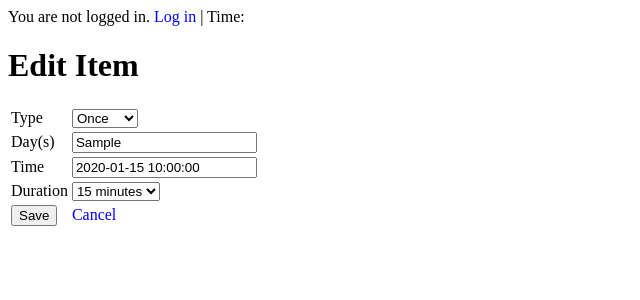
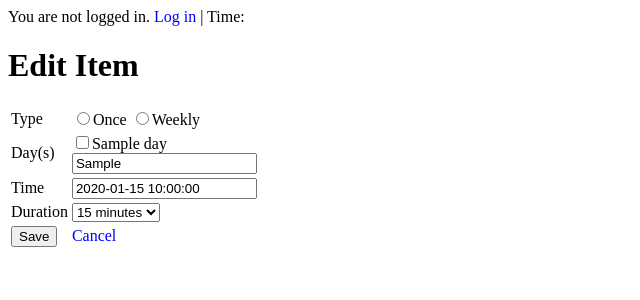
Before and after one commit to zeevro/heater-server, a Flask app: template templates/edit.html in a window 1280 px wide. Shown: the top 300 px of the page, without its empty margins (0-640 px from the left). Run offline with Flask 2, Linux system fonts and the light colour scheme; the template is opened without the code that fills it: most values are stand-ins (such as "Sample title", 1, 10 or a date in 2020); some libraries are stand-ins or nearby versions.

Commit message:
Schedule type is now radios; Empty field validation on days and time.

```diff
--- a/myapp.py
+++ b/myapp.py
@@ -69,6 +69,12 @@
                                item=item,
                                days=[(str(i), d) for i, d in enumerate(DAYS)],
                                time=_web_time())
+
+    if not request.form['days']:
+        return redirect(url_for('items', message='No day(s) in request!'))
+
+    if not request.form['days']:
+        return redirect(url_for('items', message='No time in request!'))
 
     item = B(request.form['schedule_type'],
              request.form['days'],
--- a/templates/edit.html
+++ b/templates/edit.html
@@ -20,8 +20,8 @@
 
 				$('#on_time').timepicker({timeFormat: 'h:i A', step: 15});
 
-				$('#schedule_type').change(function() {
-					if ($('#schedule_type').val() == 'once') {
+				$('.schedule_type_radio').change(function() {
+					if (this.value == 'once') {
 						$('#days_weekly').addClass('hidden')
 						$('#days_once').removeClass('hidden')
 					} else {
@@ -31,7 +31,7 @@
 				});
 
 				$('form').submit(function() {
-					if ($('#schedule_type').val() == 'weekly') {
+					if ($('.schedule_type_radio[checked]').val() == 'weekly') {
 						var checkValues = $('.days_weekly_checkbox:checked').map(function() {
 							return $(this).val();
 						}).get();
@@ -39,7 +39,7 @@
 					}
 				});
 
-				$('#schedule_type').change();
+				$('.schedule_type_radio[checked]').change();
 			});
 		</script>
 {% endblock %}
@@ -51,11 +51,9 @@
 				<tr>
 					<td><label for="schedule_type">Type</label></td>
 					<td>
-						<select id="schedule_type" name="schedule_type">
-						{% for t in ['once', 'weekly'] %}
-							<option value="{{ t }}"{% if item.schedule_type == t %} selected="selected"{% endif %}>{{ t|title }}</option>
-						{% endfor %}
-						</select>
+					{% for t in ['once', 'weekly'] %}
+						<label><input type="radio" name="schedule_type" class="schedule_type_radio" value="{{ t }}"{% if item.schedule_type == t %} checked="true"{% endif %}/>{{ t|title }}</label>
+					{% endfor %}
 					</td>
 				</tr>
 				<tr>
@@ -63,8 +61,7 @@
 					<td>
 						<div id="days_weekly">
 						{% for i, s in days %}
-							<input type="checkbox" id="days_{{ i }}" class="days_weekly_checkbox" value="{{ i }}" {% if item.schedule_type == 'weekly' and (i in item.days) %}checked="checked"{% endif %}/>
-							<label for="days_{{ i }}">{{ s }}</label>
+							<label><input type="checkbox" id="days_{{ i }}" class="days_weekly_checkbox" value="{{ i }}" {% if item.schedule_type == 'weekly' and (i in item.days) %}checked="checked"{% endif %}/>{{ s }}</label>
 						{% endfor %}
 						</div>
 						<div id="days_once">
```
Also changed, not shown: utils.py (+8 -5 lines).
